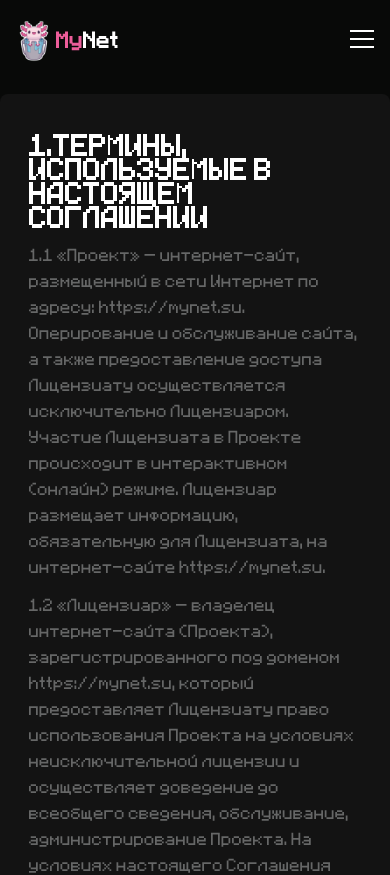
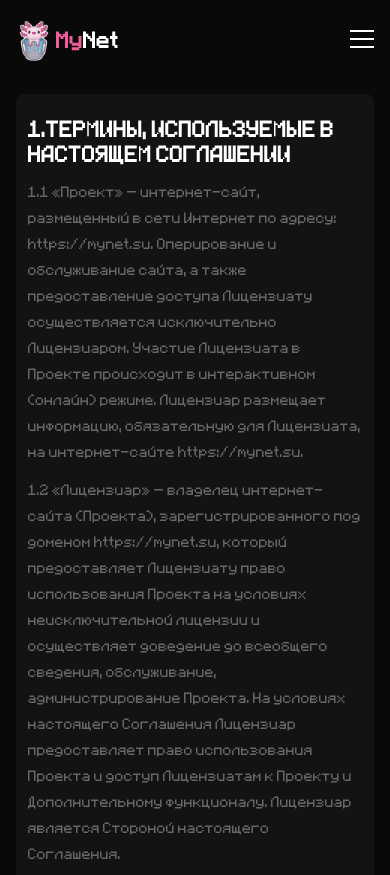
Before and after one commit to Yarnyan/mynet, a React (Vite) app: page /licence in a window 390 px wide. Shown: the top 875 px of the page. Built offline with nearby package versions, Linux system fonts and the light colour scheme.

Commit message:
Add files via upload

```diff
--- a/src/components/homeNews.jsx/News.module.scss
+++ b/src/components/homeNews.jsx/News.module.scss
@@ -115,7 +115,7 @@
     .News__container_infoDate {
         margin-top: 10px;
     }
-    // .News__container_infoDate a {
-    //     display: none;
-    // }
+    .News__container_infoDate a {
+        display: none;
+    }
 }
--- a/src/module/LicenceAgreement/LicenceAgreement.module.scss
+++ b/src/module/LicenceAgreement/LicenceAgreement.module.scss
@@ -19,3 +19,25 @@
     margin: 12px 0;
     font-size: 14px;
 }
+
+@media (max-width: 500px) {
+    .Licence {
+        margin: 32px 16px 0 16px;
+        padding: 12px;
+        width: auto;
+    }
+    .Licence h1 {
+        color: var(--textColor);
+        margin: 12px 0;
+        font-size: 18px;
+        line-height: 1.4;
+    }
+
+
+    .Licence p {
+        line-height: 26px;
+        color: var(--anotherTextColor);
+        margin: 12px 0;
+        font-size: 12px;
+    }
+}
```
